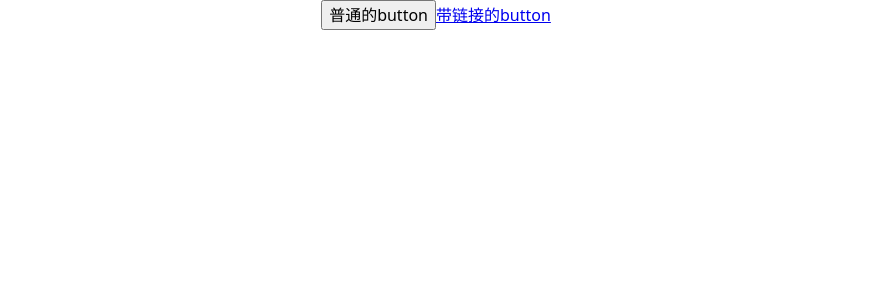
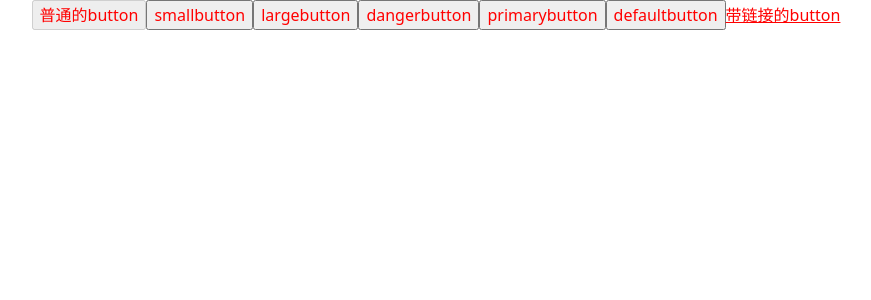
Before and after one commit to yushuang777/ys-ui, a React (Vite) app: page / in a window 1280 px wide. Shown: the top 300 px of the page, without its empty margins (204-1075 px from the left). Built offline with nearby package versions, Linux system fonts and the light colour scheme.

Commit message:
feat(Button): 添加Button组件的样式和功能扩展

```diff
--- a/src/App.tsx
+++ b/src/App.tsx
@@ -8,12 +8,18 @@ export default function App() {
   return (
     <main className={styles.main}>
       <Button
+        disabled
         onClick={() => {
           console.log(1111);
         }}
       >
         普通的button
       </Button>
+      <Button size="small">smallbutton</Button>
+      <Button size="large">largebutton</Button>
+      <Button type="danger">dangerbutton</Button>
+      <Button type="primary">primarybutton</Button>
+      <Button size="default">defaultbutton</Button>
       <Button href="http://www.baidu.com" type="link">
         带链接的button
       </Button>
--- /dev/null
+++ b/src/components/Button/Button.scss
@@ -0,0 +1,3 @@
+.btn {
+  color: red;
+}
--- a/src/components/Button/index.tsx
+++ b/src/components/Button/index.tsx
@@ -1,3 +1,5 @@
+import classnames from "classnames";
+
 interface IButtonProps {
   className?: string;
   disabled?: boolean;
@@ -18,15 +20,25 @@ type ButtonProps = Partial<NaviveButtonProps & AnchorProps>;
 const Button: React.FunctionComponent<ButtonProps> = props => {
   const { className, disabled, loading, size, type, href, children, ...rest } =
     props;
+  const classes = classnames(
+    "btn",
+    className,
+    {
+      [`button-${type}`]: type,
+      [`button-${size}`]: size,
+      disabled: type === "link" && disabled,
+    },
+    className
+  );
   if (type === "link") {
     return (
-      <a href={href} {...rest}>
+      <a href={href} className={classes} {...rest}>
         {children}
       </a>
     );
   } else {
     return (
-      <button disabled={disabled} {...rest}>
+      <button disabled={disabled} className={classes} {...rest}>
         {children}
       </button>
     );
--- a/src/main.tsx
+++ b/src/main.tsx
@@ -1,4 +1,5 @@
 import "./main.css";
+import "./styles/index.scss";
 
 import { StrictMode } from "react";
 import { createRoot } from "react-dom/client";
--- /dev/null
+++ b/src/styles/index.scss
@@ -0,0 +1 @@
+@import "../components/button/Button.scss";
```
Also changed, not shown: package.json (+5 -3 lines), 1 other file (tests, documents, lock files or other folders).
